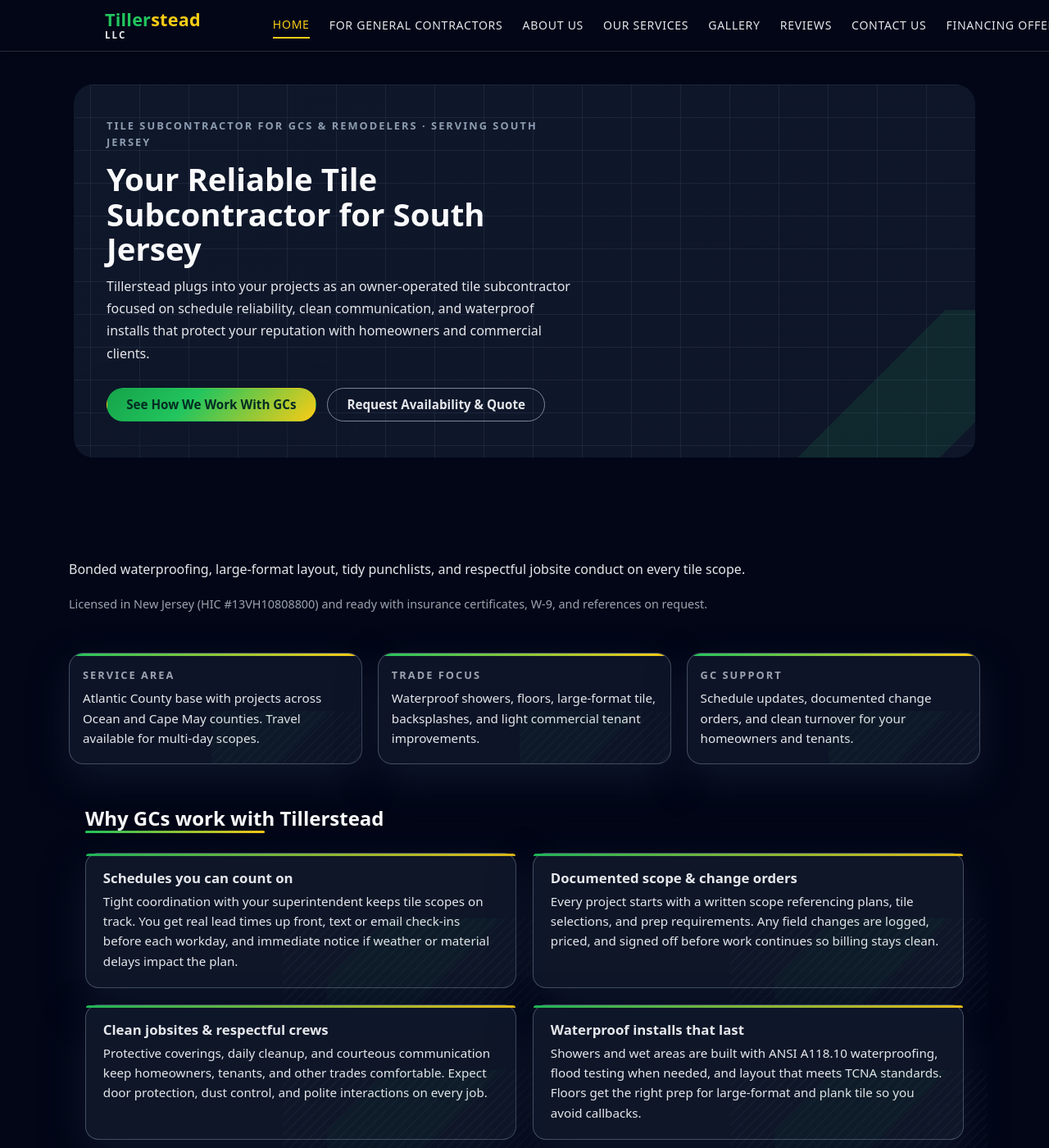
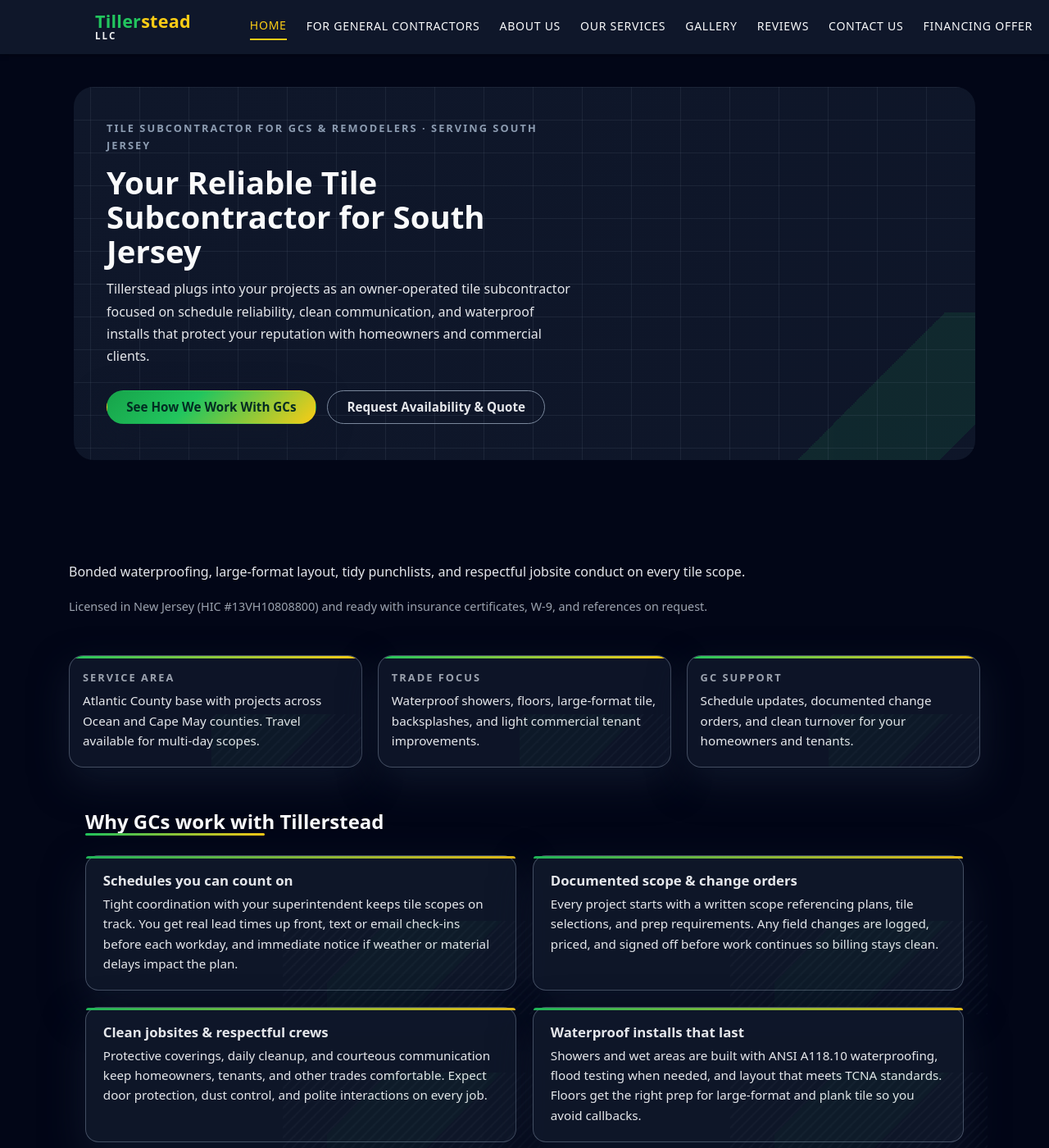
Before and after one commit to XTX33/Tillerstead-site, a Jekyll site: the page built from index.html, in a window 1280 px wide and 1400 px high. Shown: the whole window at 82% size. Built offline with Jekyll 4.4.1, drawn with Linux system fonts in a browser that asks for light colours.

Commit message:
Update head.html

```diff
--- a/_includes/head.html
+++ b/_includes/head.html
@@ -120,6 +120,162 @@
     background: rgba(15, 23, 42, 0.9);
     color: #f9fafb;
   }
+
+  /* ============================================
+     Tillerstead — Header & Nav Override
+     This wins over theme.css / style.css / main.css
+  ============================================= */
+
+  .site-header {
+    background: var(--brand-dark, #020617);
+    color: var(--brand-light, #f9fafb);
+    position: sticky;
+    top: 0;
+    z-index: 1000;
+    border-bottom: 1px solid rgba(15, 23, 42, 0.7);
+  }
+
+  .site-header-inner {
+    max-width: 1080px;
+    margin: 0 auto;
+    padding: 0.75rem 1rem;
+    display: flex;
+    align-items: center;
+    justify-content: space-between;
+    gap: 1rem;
+  }
+
+  .site-header-actions {
+    display: flex;
+    align-items: center;
+    gap: 0.75rem;
+  }
+
+  /* ========== MOBILE / TABLET (drawer nav) ========== */
+  @media (max-width: 899px) {
+    .nav-toggle {
+      display: inline-flex;
+      align-items: center;
+      justify-content: center;
+      width: 2.5rem;
+      height: 2.5rem;
+      border-radius: 999px;
+      border: 1px solid rgba(148, 163, 184, 0.7);
+      background: rgba(15, 23, 42, 0.96);
+      color: #e5e7eb;
+      cursor: pointer;
+      padding: 0;
+      outline: none;
+      z-index: 1001;
+    }
+
+    .nav-toggle-bar {
+      display: block;
+      width: 1.25rem;
+      height: 2px;
+      margin: 3px 0;
+      background: currentColor;
+      border-radius: 999px;
+    }
+
+    #site-nav.site-nav {
+      position: fixed;
+      top: 0;
+      right: 0;
+      bottom: 0;
+      width: 280px;
+      max-width: 80%;
+      padding: 4.5rem 1.5rem 2.5rem;
+      background: var(--brand-dark, #020617);
+      color: var(--brand-light, #f9fafb);
+      display: flex;
+      flex-direction: column;
+      transform: translateX(100%); /* hidden by default */
+      transition: transform 220ms ease;
+      box-shadow: -2px 0 18px rgba(0, 0, 0, 0.5);
+      z-index: 1000;
+    }
+
+    #site-nav.site-nav.is-open {
+      transform: translateX(0);
+    }
+
+    body.nav-open {
+      overflow: hidden;
+    }
+
+    .site-menu {
+      list-style: none;
+      margin: 0;
+      padding: 0;
+      display: flex;
+      flex-direction: column;
+      gap: 0.25rem;
+    }
+
+    .site-menu a {
+      display: block;
+      padding: 0.75rem 0;
+      font-weight: 500;
+      text-decoration: none;
+      color: inherit;
+    }
+
+    .site-menu a:hover,
+    .site-menu a:focus-visible {
+      text-decoration: underline;
+    }
+
+    .site-header .site-nav {
+      position: fixed;
+      margin-left: 0;
+    }
+  }
+
+  /* ========== DESKTOP (inline nav) ========== */
+  @media (min-width: 900px) {
+    #site-nav.site-nav {
+      position: static;
+      transform: none;
+      background: transparent;
+      box-shadow: none;
+      width: auto;
+      height: auto;
+      padding: 0;
+      display: block;
+    }
+
+    .site-menu {
+      display: flex;
+      flex-direction: row;
+      align-items: center;
+      gap: 1.25rem;
+      list-style: none;
+      margin: 0;
+      padding: 0;
+    }
+
+    .site-menu a {
+      display: inline-block;
+      padding: 0.25rem 0;
+      text-decoration: none;
+      color: inherit;
+      font-weight: 500;
+    }
+
+    .site-menu a:hover,
+    .site-menu a:focus-visible {
+      text-decoration: underline;
+    }
+
+    .nav-toggle {
+      display: none;
+    }
+
+    body.nav-open {
+      overflow: auto;
+    }
+  }
 </style>
 {% if page.styles %}
   {% for href in page.styles %}
```
Also changed, not shown: other parts of _includes/head.html (+1 -1 lines).
